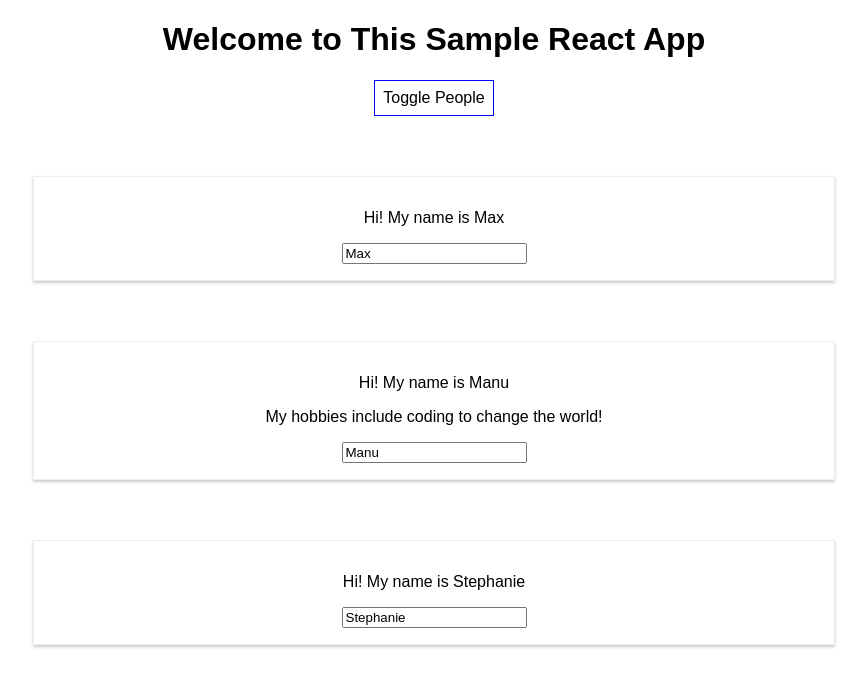
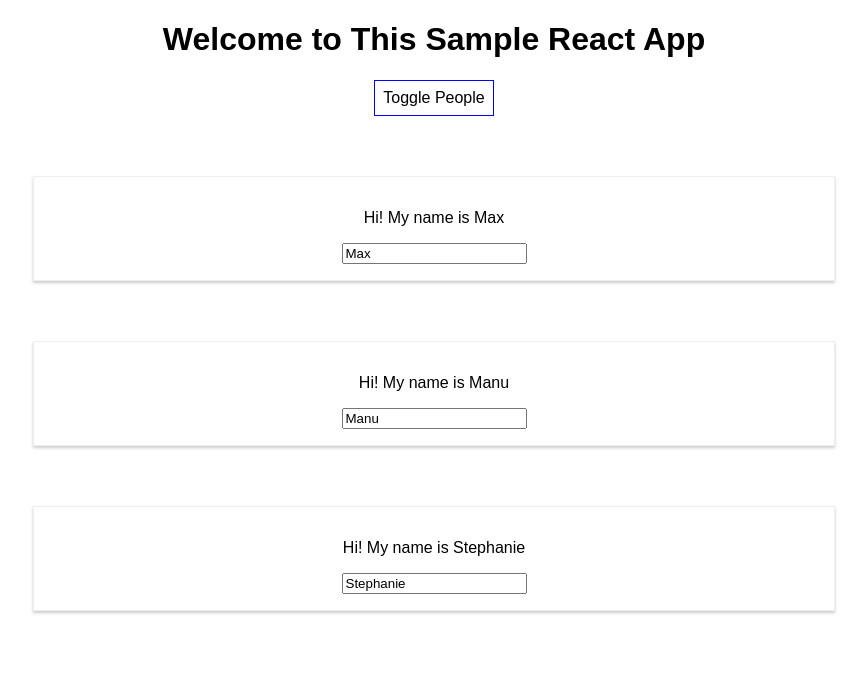
Before and after one commit to agdavid/react-complete-guide-app, a React (Create React App) app: page / in a window 1280 px wide. Both pictures are taken after a click on the button "Toggle People". Shown: the top 686 px of the page, without its empty margins (206-1073 px from the left). Built offline with nearby package versions, Linux system fonts and the light colour scheme.

Commit message:
map persons and delete with handler

```diff
--- a/src/App.js
+++ b/src/App.js
@@ -12,21 +12,19 @@
     showPersons: false
   }
 
-  switchNameHandler = (newName) => {
-    this.setState({
-      persons: [
-        { name: newName },
-        { name: 'Manute' },
-        { name: 'Steffi' }
-      ]
-    });
-  }
-
   togglePersonsHandler = () => {
     const doesShow = this.state.showPersons;
     this.setState({
       showPersons: !doesShow
     })
+  }
+
+  deletePersonHandler(personIndex) {
+    const persons = this.state.persons;
+    persons.splice(personIndex, 1);
+    this.setState({
+      persons: persons
+    });
   }
 
   nameChangeHandler = (event) => {
@@ -54,18 +52,15 @@
     if ( this.state.showPersons ) {
       persons = (
         <div>
-          <Person name={this.state.persons[0].name}/>
-          <Person
-            name={this.state.persons[1].name}
-            click={this.switchNameHandler.bind(this, 'Maxxy!')}
-            changed={this.nameChangeHandler}
-          >
-            My hobbies include coding to change the world!
-          </Person>
-          <Person name={this.state.persons[2].name}/>
+          { this.state.persons.map((person, index) => {
+            return <Person
+                    name={person.name}
+                    click={ () => this.deletePersonHandler(index) }/>
+          })}
         </div>
       );
     }
+
     return (
       <div className="App">
         <h1>Welcome to This Sample React App</h1>
```
